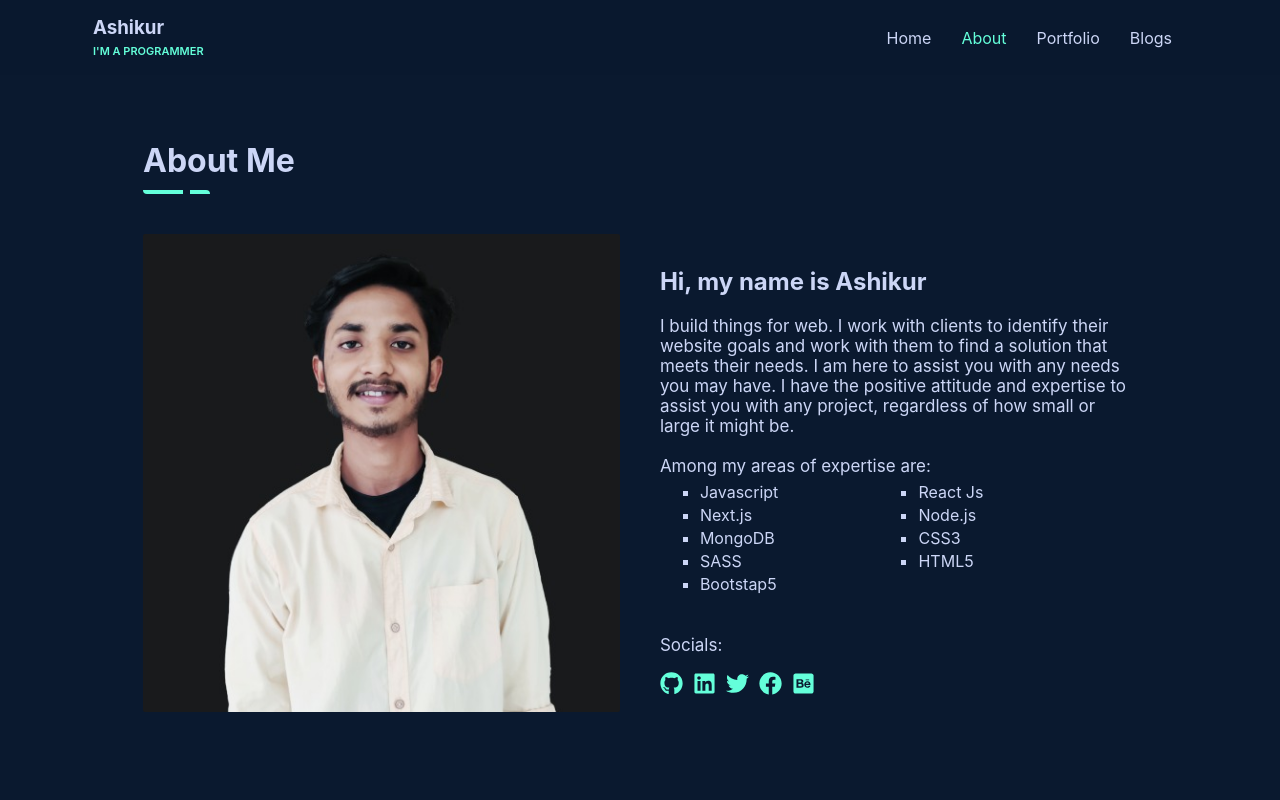
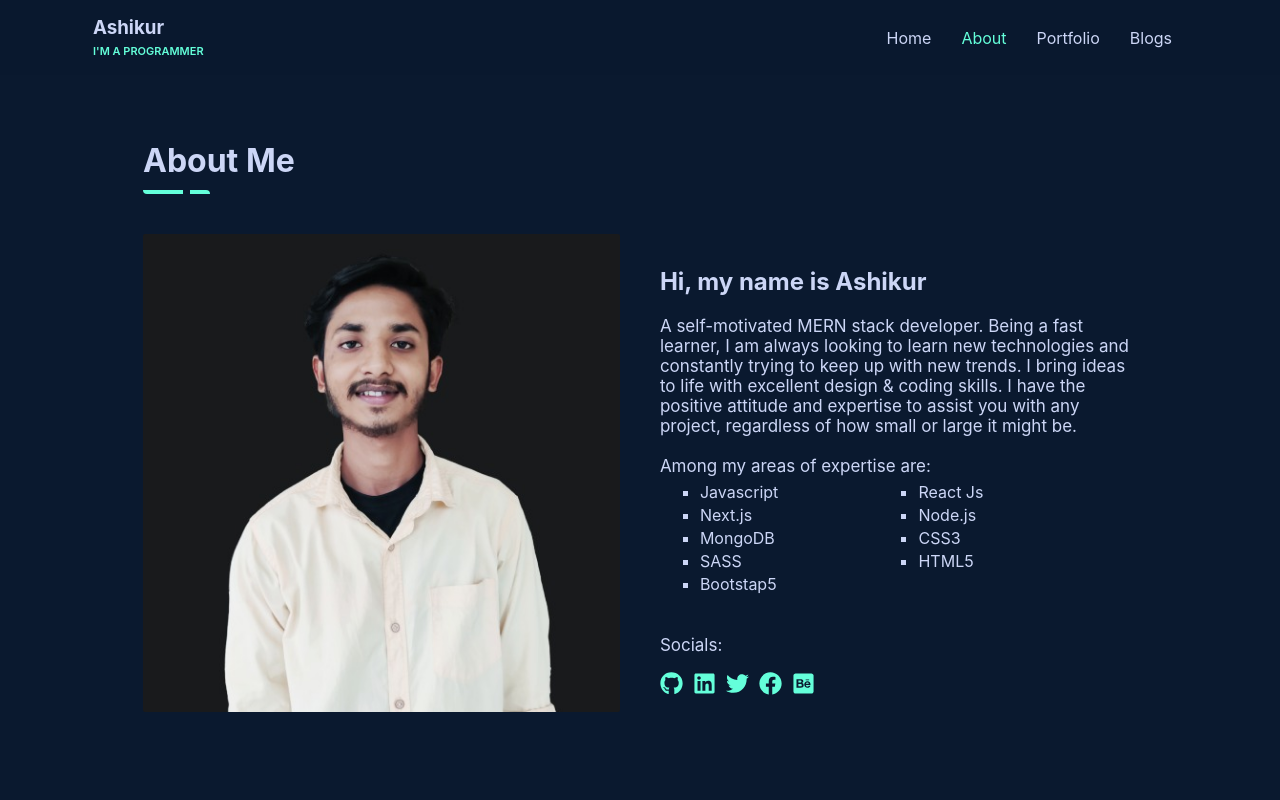
Before and after one commit to Ashik045/ashikurme, a Next.js app in the folder client/: page /about in a window 1280 px wide. Shown: the top 800 px of the page. Built offline with nearby package versions, Linux system fonts and the light colour scheme.

Commit message:
projects added

```diff
--- a/client/Components/AboutMe/AboutMe.js
+++ b/client/Components/AboutMe/AboutMe.js
@@ -22,11 +22,7 @@ function AboutMe({pt, social}) {
                 <div className={styles.text}>
                     <h2>Hi, my name is Ashikur</h2>
                     <p>
-                        I build things for web. I work with clients to identify their website goals
-                        and work with them to find a solution that meets their needs. I am here to
-                        assist you with any needs you may have. I have the positive attitude and
-                        expertise to assist you with any project, regardless of how small or large
-                        it might be.
+                        A self-motivated MERN stack developer. Being a fast learner, I am always looking to learn new technologies and constantly trying to keep up with new trends. I bring ideas to life with excellent design & coding skills. I have the positive attitude and expertise to assist you with any project, regardless of how small or large it might be.
                     </p>
 
                     <p className={styles.expertise}>Among my areas of expertise are:</p>
--- a/client/pages/_app.js
+++ b/client/pages/_app.js
@@ -1,7 +1,7 @@
 /* eslint-disable react/jsx-props-no-spreading */
 import CustomCursor from 'custom-cursor-react';
 import 'custom-cursor-react/dist/index.css';
-import { useState } from 'react';
+import { useEffect, useState } from 'react';
 import '../styles/globals.css';
 import styles from '../styles/home.module.scss';
 
@@ -9,14 +9,14 @@ function MyApp({ Component, pageProps }) {
     const [loading, setLoading] = useState(false);
 
     // eye loading effect
-    // useEffect(() => {
-    //     setLoading(true);
-    //     const timer = setTimeout(() => {
-    //         console.log('run');
-    //         setLoading(false);
-    //     }, 4000);
-    //     return () => clearTimeout(timer);
-    // }, []);
+    useEffect(() => {
+        setLoading(true);
+        const timer = setTimeout(() => {
+            console.log('run');
+            setLoading(false);
+        }, 4000);
+        return () => clearTimeout(timer);
+    }, []);
 
     return (
         <>
```
